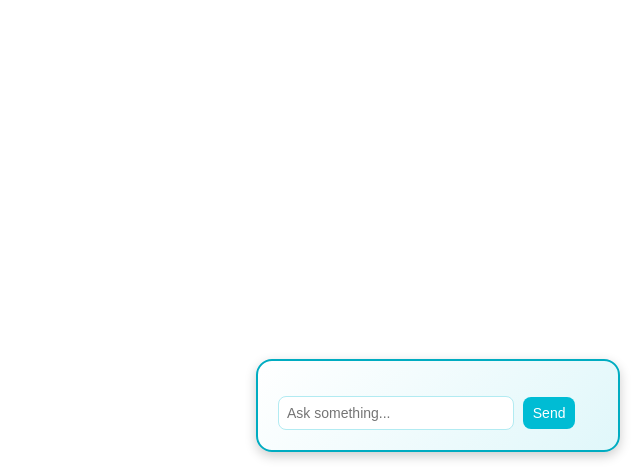
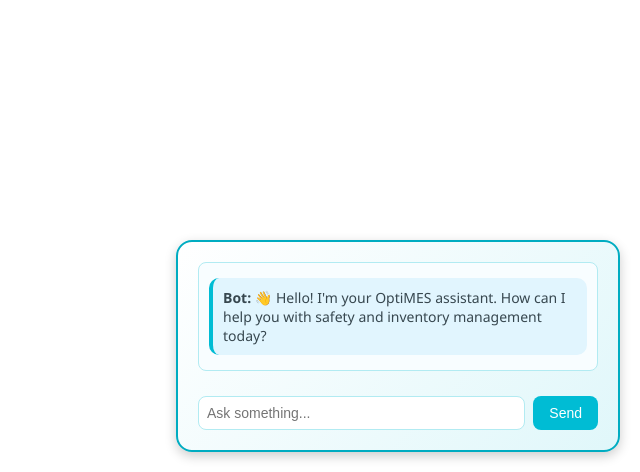
Before and after one commit to suganyajulianna/chatbot_optiMES, a Flask app: page / in a window 1280 px wide. Shown: the part 328-800 px from the top of the page, without its empty margins (640-1280 px from the left). Run offline with Flask 3, Linux system fonts and the light colour scheme.

Commit message:
Improve chat interface styles and functionality
Updated styles for chat interface and added button container for suggested queries. Enhanced message formatting for user and bot messages.

```diff
--- a/templates/index.html
+++ b/templates/index.html
@@ -18,25 +18,34 @@
       right: 20px;
       background: linear-gradient(135deg, #ffffff, #e0f7fa);
       padding: 20px;
-      width: 320px;
+      width: 400px;
       border-radius: 16px;
       box-shadow: 0 4px 12px rgba(0, 0, 0, 0.2);
       z-index: 1000;
       border: 2px solid #00acc1;
+      max-height: 600px;
+      display: flex;
+      flex-direction: column;
     }
 
     #chat-response {
-      max-height: 300px;
+      flex: 1;
       overflow-y: auto;
       margin-bottom: 15px;
       font-size: 14px;
       color: #37474f;
+      max-height: 400px;
+      padding: 10px;
+      background: #f8fdff;
+      border-radius: 8px;
+      border: 1px solid #b2ebf2;
     }
 
     #chat-response p {
       margin: 8px 0;
       padding: 6px 10px;
       border-radius: 8px;
+      word-wrap: break-word;
     }
 
     #chat-response p strong {
@@ -51,8 +60,42 @@
       background-color: #f1f8e9;
     }
 
+    .button-container {
+      display: flex;
+      flex-wrap: wrap;
+      gap: 8px;
+      margin-bottom: 15px;
+      max-height: 200px;
+      overflow-y: auto;
+      padding: 10px;
+      background: #f5f5f5;
+      border-radius: 8px;
+    }
+
+    .query-button {
+      padding: 6px 12px;
+      font-size: 12px;
+      background: #4fc3f7;
+      color: white;
+      border: none;
+      border-radius: 20px;
+      cursor: pointer;
+      transition: background 0.3s ease;
+      white-space: nowrap;
+    }
+
+    .query-button:hover {
+      background: #0288d1;
+    }
+
+    .input-container {
+      display: flex;
+      gap: 8px;
+      margin-top: 10px;
+    }
+
     input[type="text"] {
-      width: 68%;
+      flex: 1;
       padding: 8px;
       font-size: 14px;
       border: 1px solid #b2ebf2;
@@ -61,9 +104,8 @@
     }
 
     button {
-      padding: 8px 10px;
+      padding: 8px 16px;
       font-size: 14px;
-      margin-left: 5px;
       background: #00bcd4;
       color: white;
       border: none;
@@ -75,6 +117,23 @@
     button:hover {
       background: #0097a7;
     }
+
+    .bot-message {
+      background-color: #e1f5fe;
+      padding: 10px;
+      border-radius: 10px;
+      margin: 5px 0;
+      border-left: 4px solid #00bcd4;
+    }
+
+    .user-message {
+      background-color: #f1f8e9;
+      padding: 10px;
+      border-radius: 10px;
+      margin: 5px 0;
+      border-left: 4px solid #4caf50;
+      text-align: right;
+    }
   </style>
 </head>
 
@@ -83,9 +142,12 @@
     <!-- Chat output -->
     <div id="chat-response"></div>
 
+    <!-- Button container for suggested queries -->
+    <div id="button-container" class="button-container" style="display: none;"></div>
+
     <!-- Ask a Question -->
-    <div>
-      <input type="text" id="user-input" placeholder="Ask something...">
+    <div class="input-container">
+      <input type="text" id="user-input" placeholder="Ask something..." autocomplete="off">
       <button onclick="sendQuestion()">Send</button>
     </div>
   </div>
@@ -96,7 +158,12 @@
       if (!userInput.trim()) return;
 
       const chatBox = document.getElementById("chat-response");
-      chatBox.innerHTML += `<p><strong>You:</strong> ${userInput}</p>`;
+      chatBox.innerHTML += `<div class="user-message"><strong>You:</strong> ${userInput}</div>`;
+
+      // Clear buttons
+      const buttonContainer = document.getElementById("button-container");
+      buttonContainer.style.display = 'none';
+      buttonContainer.innerHTML = '';
 
       fetch("/chat", {
         method: "POST",
@@ -106,16 +173,39 @@
         .then(response => response.json())
         .then(data => {
           if (Array.isArray(data.reply)) {
-            if (data.reply.length > 0) {
-              chatBox.innerHTML += `<p><strong>Bot:</strong> ${data.reply[0]}</p>`;
+            let botMessage = `<div class="bot-message"><strong>Bot:</strong> ${data.reply[0]}</div>`;
             for (let i = 1; i < data.reply.length; i++) {
-                chatBox.innerHTML += `<p>${data.reply[i]}</p>`;
+              botMessage += `<div class="bot-message">${data.reply[i]}</div>`;
             }
+            chatBox.innerHTML += botMessage;
+          } else {
+            chatBox.innerHTML += `<div class="bot-message"><strong>Bot:</strong> ${data.reply}</div>`;
           }
-          } else {
-            chatBox.innerHTML += `<p><strong>Bot:</strong> ${data.reply}</p>`;
+
+          // Check if there are buttons in the response
+          if (data.buttons && data.buttons.length > 0) {
+            const buttonContainer = document.getElementById("button-container");
+            buttonContainer.innerHTML = '';
+            data.buttons.forEach(button => {
+              const btn = document.createElement("button");
+              btn.className = "query-button";
+              btn.textContent = button.text;
+              btn.onclick = () => {
+                document.getElementById("user-input").value = button.action;
+                sendQuestion(); // Auto-send when button is clicked
+              };
+              buttonContainer.appendChild(btn);
+            });
+            buttonContainer.style.display = 'flex';
           }
+
           document.getElementById("user-input").value = "";
+          chatBox.scrollTop = chatBox.scrollHeight;
+          buttonContainer.scrollTop = 0;
+        })
+        .catch(error => {
+          console.error("Error:", error);
+          chatBox.innerHTML += `<div class="bot-message"><strong>Bot:</strong> Sorry, something went wrong. Please try again.</div>`;
           chatBox.scrollTop = chatBox.scrollHeight;
         });
     }
@@ -128,6 +218,11 @@
       }
     });
 
+    // Initial greeting
+    window.onload = function() {
+      const chatBox = document.getElementById("chat-response");
+      chatBox.innerHTML = `<div class="bot-message"><strong>Bot:</strong> 👋 Hello! I'm your OptiMES assistant. How can I help you with safety and inventory management today?</div>`;
+    };
   </script>
 </body>
 
```
Lines whose indentation alone changed are shown as unchanged.
